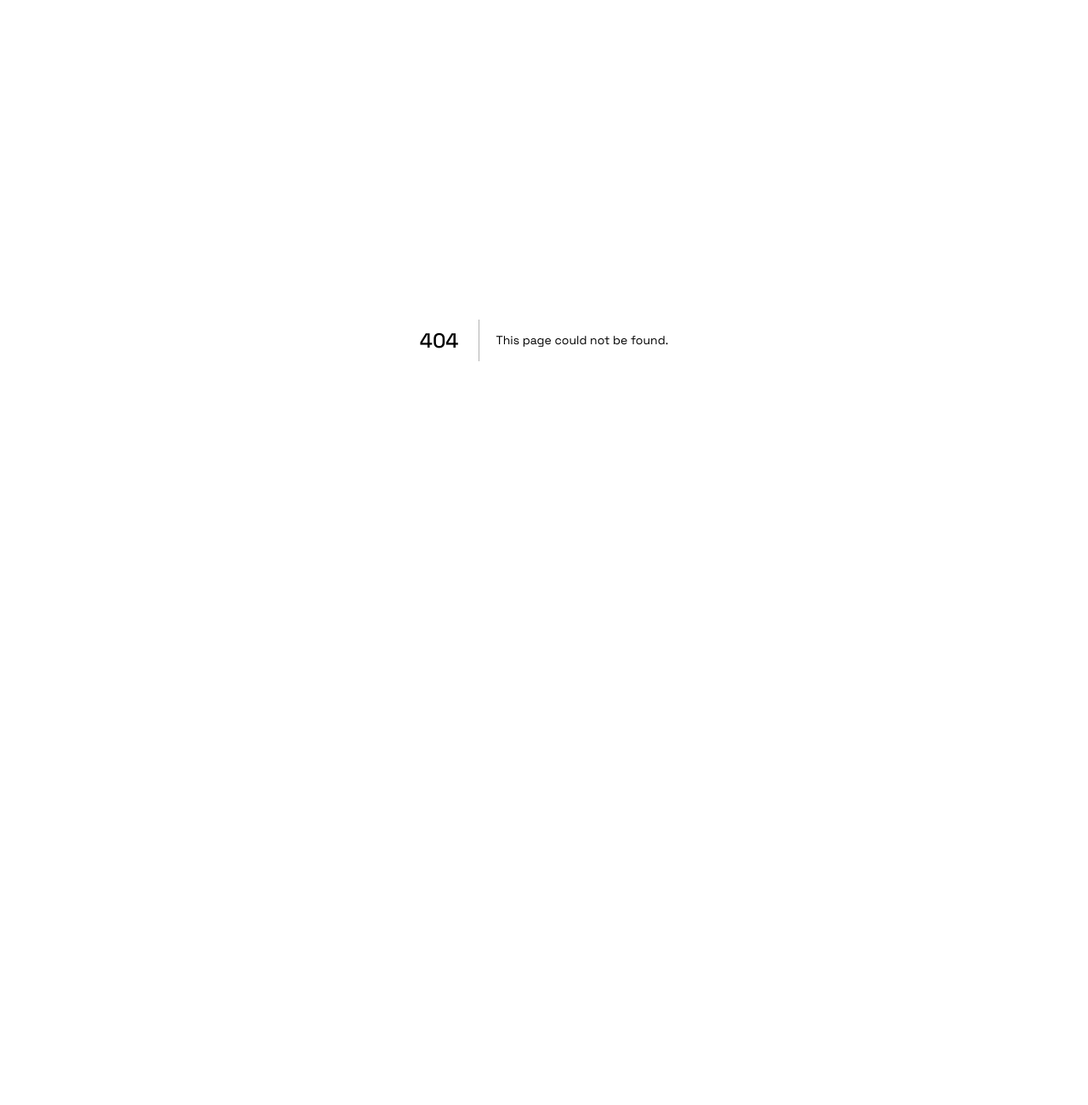
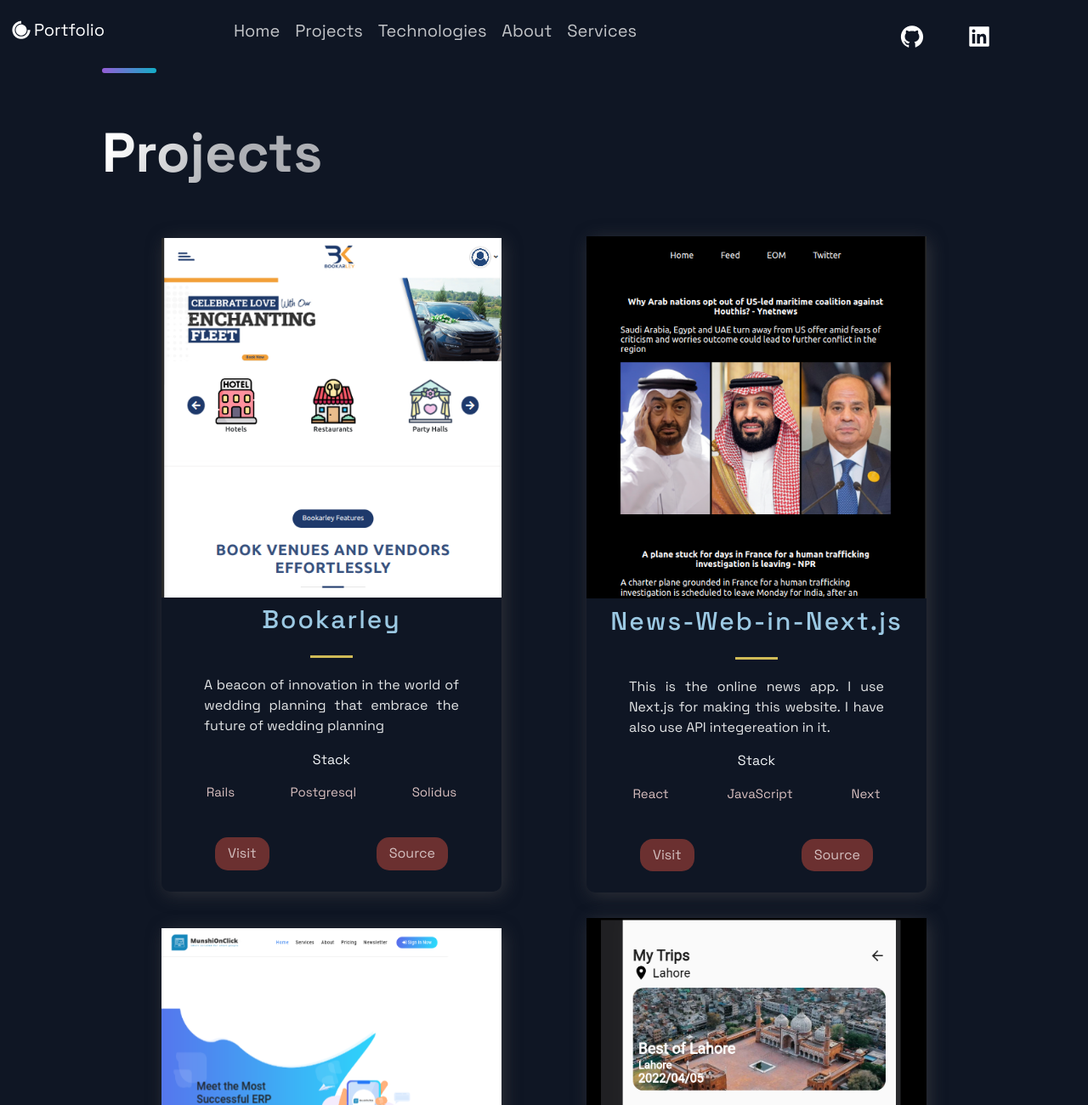
Before and after one commit to AfaqShahidKhan/portfolio-website-template-in-next-js, a Next.js app: page /projects in a window 1280 px wide. Before the commit this address had no page. Shown: the top 1300 px of the page at 85% size. Before the commit the page ends 800 px from the top, so only its background shows below. Built offline with nearby package versions, Linux system fonts and the light colour scheme; some icons are missing.

Commit message:
update projects page data

```diff
--- a/src/components/Header/Header.js
+++ b/src/components/Header/Header.js
@@ -47,18 +47,19 @@ const Header = () => {
             </Link>
           </li>
 
-        {!isMobile && (
+
         <li>
-          <Link href="/#projects">
+          <Link href="/projects">
             <NavLink>Projects</NavLink>
           </Link>
         </li>
-  )}
+        {!isMobile && (
         <li>
           <Link href="/#tech">
             <NavLink>Technologies</NavLink>
           </Link>
         </li>
+         )}
         {!isMobile && (
         <li>
           <Link href="/#about">
--- a/src/components/Hero/Hero.js
+++ b/src/components/Hero/Hero.js
@@ -17,8 +17,8 @@ const Hero = () => (
 
       </SectionTitle>
       <SectionText>
-      Having Experties in Ruby on Rails, JavaScript, React.js, PostgreSql, MySql, Next.js, Vue.js, Flutter, Vercel, WebSocket,
-      JSON, NPM, Postman, ActionCable,Turbo-Stream,Ransack, Solidus, jQuery, AJAX, RESTful APIs, Debugging, GIT,
+      Having Experties in Ruby on Rails, JavaScript, React.js, PostgreSql, MySql, Next.js, Flutter, WebSocket,
+      JSON, NPM, Postman, ActionCable,Ransack, Solidus, jQuery, AJAX, RESTful APIs, Debugging, GIT,
       HTML, CSS,Wordpress, Bootstrap, Material UI, Tailwind CSS, Semantic UI.
       </SectionText>
       <Button
--- a/src/components/ServiceDescriptionSection.js
+++ b/src/components/ServiceDescriptionSection.js
@@ -3,7 +3,7 @@ import styled from "styled-components";
 
 export const ServiceDescriptionSection = styled.div`
   margin-top: 8rem;
-  text-align: center;
+  text-align: justify;
 `;
 
 export const DescriptionTitle = styled.h2`
@@ -15,7 +15,7 @@ export const DescriptionTitle = styled.h2`
 export const DescriptionContent = styled.p`
   font-size: 2rem;
   color: #ccc; /* Light grey color */
-
+  padding: 20px;
   margin: 0 auto;
 `;
 
--- a/src/pages/index.js
+++ b/src/pages/index.js
@@ -17,7 +17,6 @@ const Home = () => {
         <Hero />
         <BgAnimation />
       </Section>
-      <Projects />
       <Technologies />
       <Timeline />
       <Acomplishments />
--- /dev/null
+++ b/src/pages/projects.js
@@ -0,0 +1,62 @@
+import React from "react";
+import { Layout } from "../layout/Layout";
+import ScrollToTopButton from "../components/ScrollToTopButton/ScrollToTopButton";
+
+import {
+  BlogCard,
+  CardInfo,
+  ExternalLinks,
+  GridContainer,
+  HeaderThree,
+  Hr,
+  Tag,
+  TagList,
+  TitleContent,
+  UtilityList,
+  Img,
+} from "../components/Projects/ProjectsStyles";
+import {
+  Section,
+  SectionDivider,
+  SectionTitle,
+} from "../styles/GlobalComponents";
+import { myProjects, projects } from "../constants/constants";
+
+const Projects = () => (
+    <Layout>
+  <Section nopadding id="projects">
+    <SectionDivider />
+    <SectionTitle main>Projects</SectionTitle>
+    <ScrollToTopButton />
+    <GridContainer>
+      {projects.map((p, i) => {
+        return (
+          <BlogCard key={i}>
+            <Img src={p.image} />
+            <TitleContent>
+              <HeaderThree title>{p.title}</HeaderThree>
+              <Hr />
+            </TitleContent>
+            <CardInfo className="card-info">{p.description}</CardInfo>
+            <div>
+              <br></br>
+              <TitleContent>Stack</TitleContent>
+              <TagList>
+                {p.tags.map((t, i) => {
+                  return <Tag key={i}>{t}</Tag>;
+                })}
+              </TagList>
+            </div>
+            <UtilityList>
+              <ExternalLinks href={p.visit} target="_blank" >Visit</ExternalLinks>
+              <ExternalLinks href={p.source} target="_blank">Source</ExternalLinks>
+            </UtilityList>
+          </BlogCard>
+        );
+      })}
+    </GridContainer>
+  </Section>
+  </Layout>
+);
+
+export default Projects;
```
